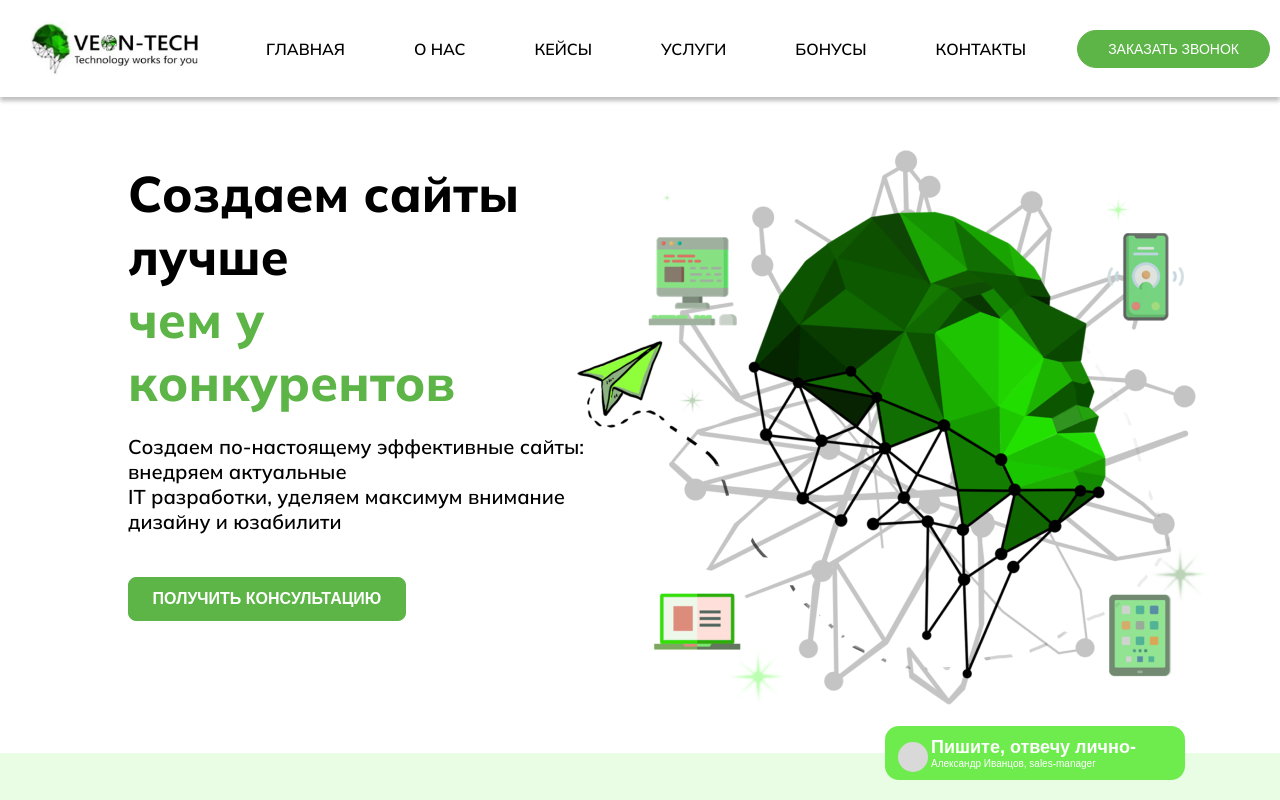
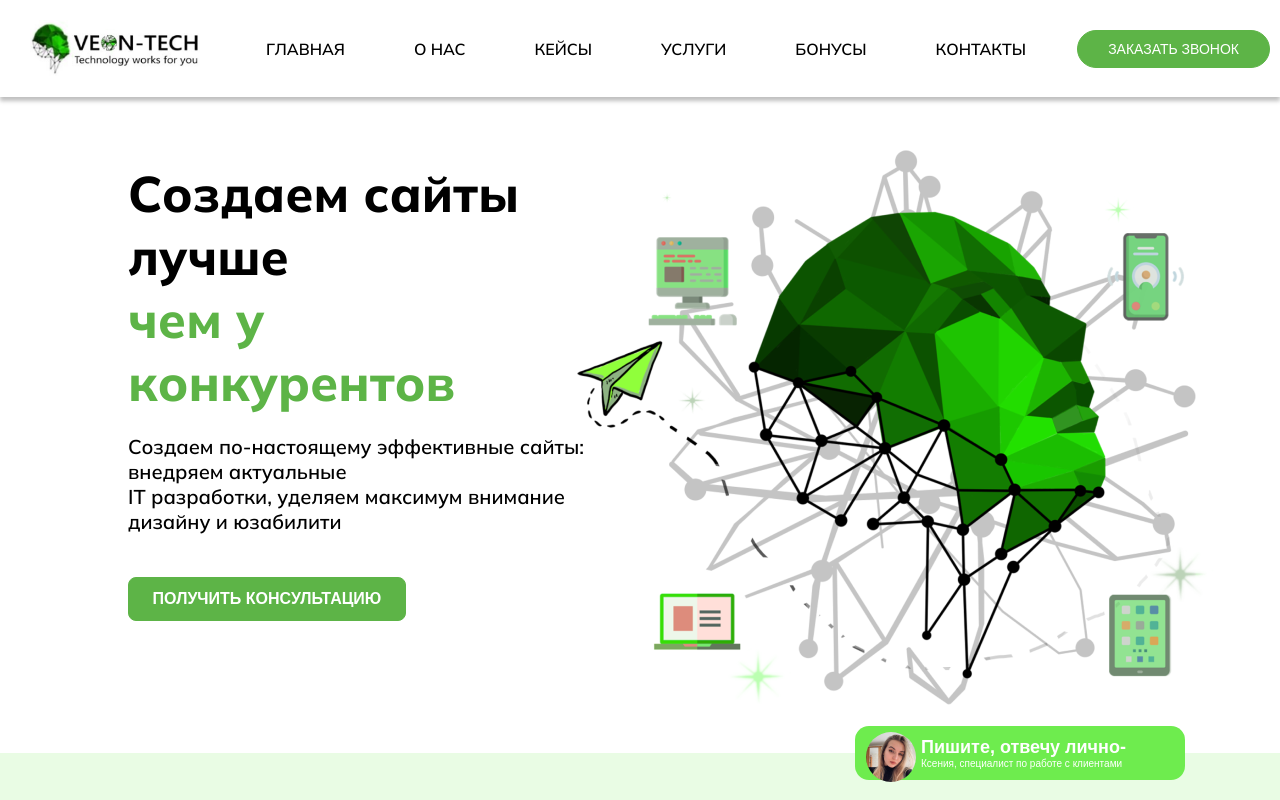
Before and after one commit to Bmwbyas/veon_tech, a React (Create React App) app: page / in a window 1280 px wide. Shown: the top 800 px of the page. Built offline with nearby package versions, Linux system fonts and the light colour scheme.

Commit message:
fix:manager

```diff
--- a/src/common/components/getInTorch/GetInTorch.module.scss
+++ b/src/common/components/getInTorch/GetInTorch.module.scss
@@ -9,10 +9,10 @@
   right: 95px;
   bottom: 20px;
 z-index: 12345678;
-  width: 300px;
+  width: 330px;
   border-radius: 14px;
   background-color: #6EEC4E;
-  padding: 10px 10px 10px 40px;
+  padding: 10px 10px 10px 60px;
   .bth{
     @include flex(row, center, start, wrap);
     @include btnDeleteStyle();
@@ -29,12 +29,15 @@ z-index: 12345678;
     &:before{
       content: '';
       position: absolute;
-      width: 30px;
-      height: 30px;
+      width: 50px;
+      height: 50px;
       border-radius: 50%;
-      top: 6px;
-      left: -27px;
-      background-color: #D9D9D9;
+      top: -4px;
+      left: -49px;
+   background-image: url("../../../assets/img/managerImg.jpg");
+      background-position: center;
+      background-repeat: no-repeat;
+      background-size: contain;
     }
   }
 
--- a/src/common/components/getInTorch/GetInTorch.tsx
+++ b/src/common/components/getInTorch/GetInTorch.tsx
@@ -16,7 +16,7 @@ export const GetInTorch = () => {
             {!view&&<div className={s.Container}>
                     <button className={s.bth} onClick={openModal}>
                         <div className={s.header}>Пишите, отвечу лично-</div>
-                        <div className={s.text}>Александр Иванцов, sales-manager</div>
+                        <div className={s.text}>Ксения, специалист по работе с клиентами </div>
                     </button>
                 </div>
             }
--- a/src/common/components/getInTorch/chat/Chat.module.scss
+++ b/src/common/components/getInTorch/chat/Chat.module.scss
@@ -30,11 +30,10 @@
   right: 0;
   top:50%;
   z-index: 12345678;
-  width: 300px;
+  width: 330px;
 
   background-color: #6EEC4E;
-  padding: 10px 10px 10px 40px;
-
+  padding: 10px 10px 10px 60px;
   .bth{
     @include flex(row, center, start, wrap);
     @include btnDeleteStyle();
@@ -52,12 +51,15 @@
     &:before{
       content: '';
       position: absolute;
-      width: 30px;
-      height: 30px;
+      width: 50px;
+      height: 50px;
       border-radius: 50%;
-      top: 6px;
-      left: -27px;
-      background-color: #D9D9D9;
+      top: -4px;
+      left: -49px;
+      background-image: url("../../../../assets/img/managerImg.jpg");
+      background-position: center;
+      background-repeat: no-repeat;
+      background-size: contain;
     }
   }
 }
```
Also changed, not shown: src/assets/img/managerImg.jpg (added).
